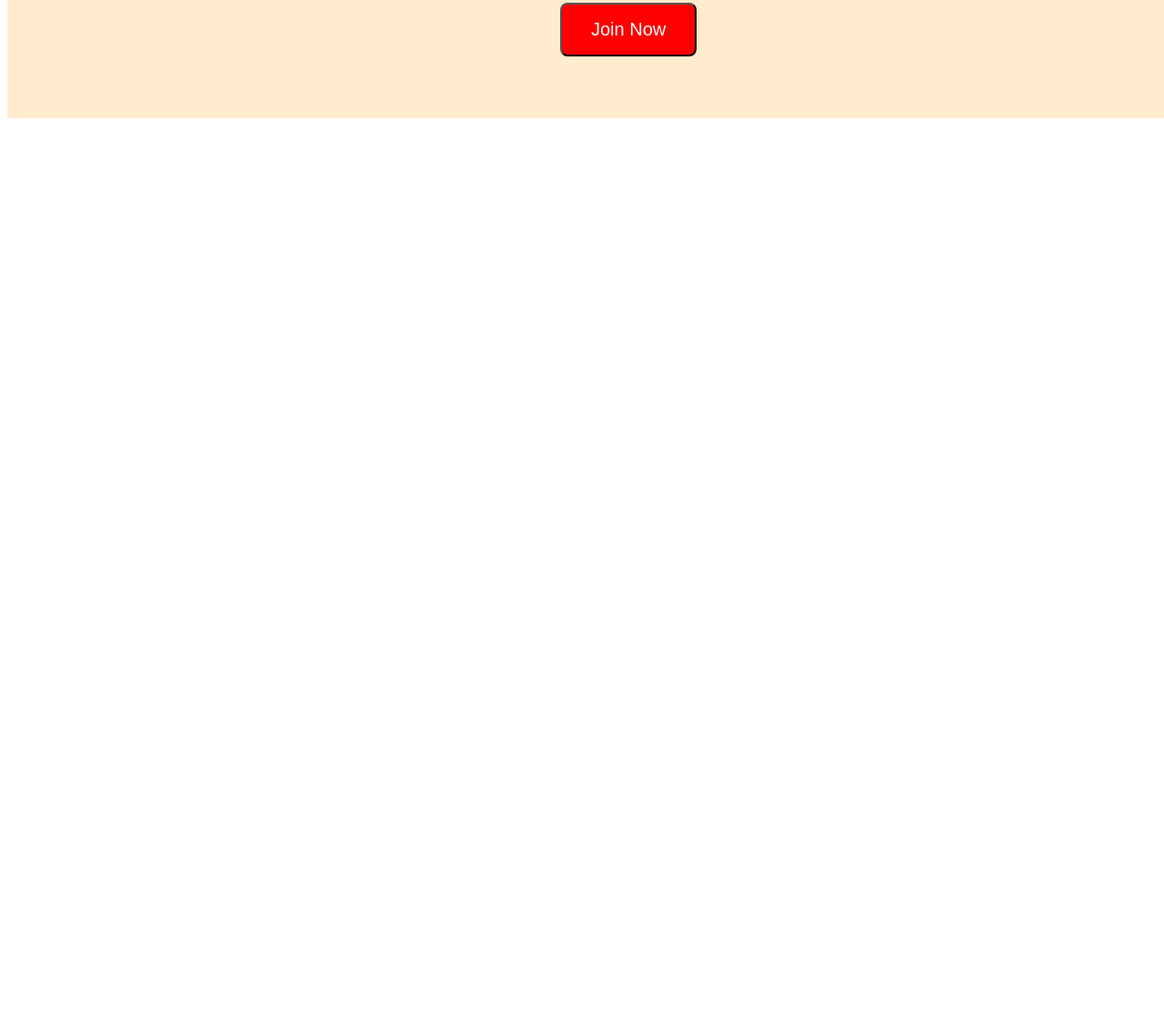
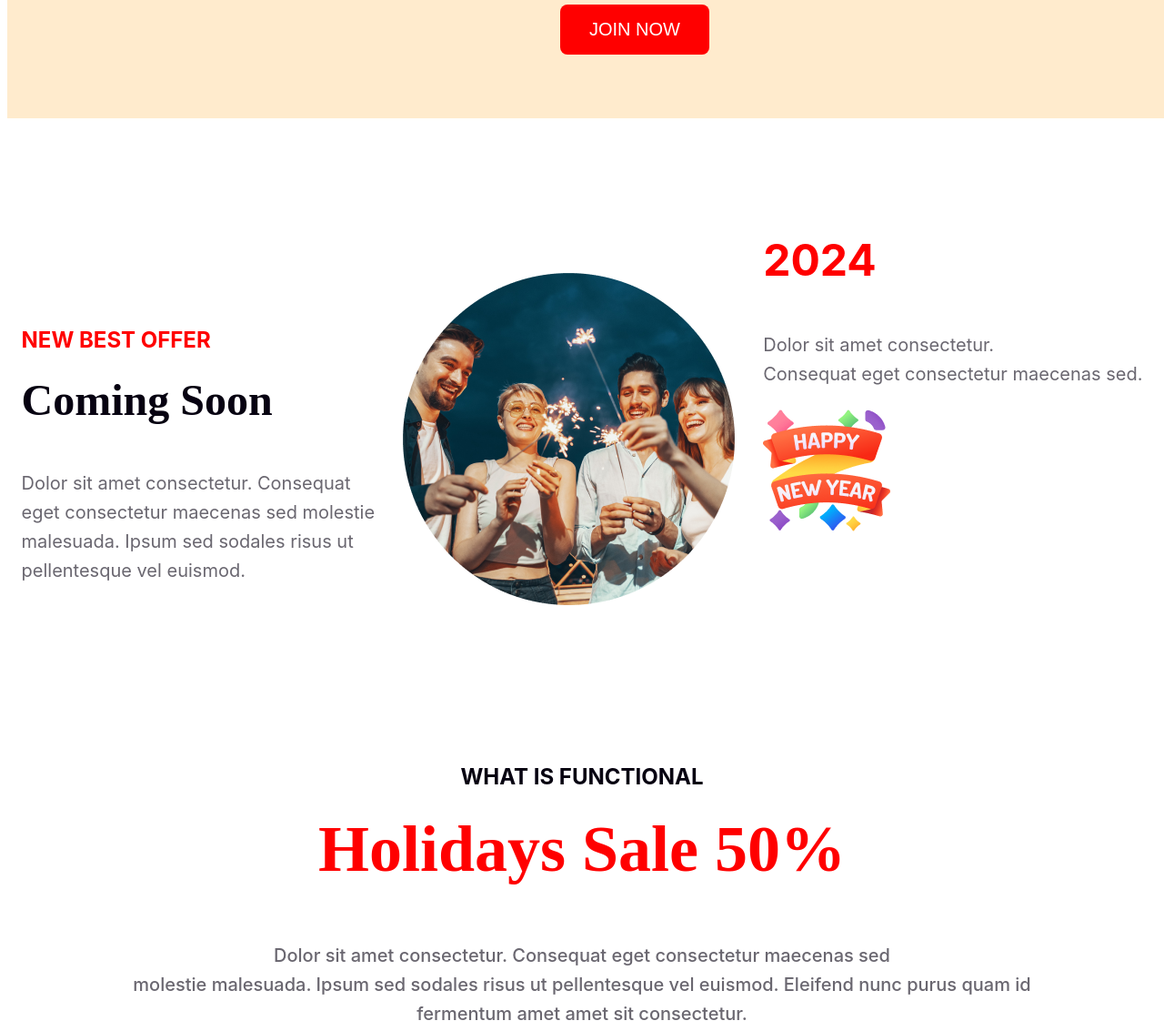
Before and after one commit to megh-24/new-year-new-me, a plain HTML site: page index.html in a window 1280 px wide. Shown: the part 3700-4833 px from the top of the page at 91% size. Before the commit the page ends 4133 px from the top, so only its background shows below. Drawn offline with Linux system fonts and the light colour scheme.

Commit message:
added section quite often

```diff
--- a/index.html
+++ b/index.html
@@ -29,7 +29,7 @@
       <h2>Welcome to </h2>
       <h2>midnight party</h2>
       <p>Dolor sit amet consectetur. Consequat eget consectetur maecenas sed molestie malesuada. Ipsum sed sodales risus ut pellentesque vel euismod. </p>
-      <button>Join Now</button>
+      <button>JOIN NOW</button>
     </div>
 
     <section>
@@ -38,8 +38,54 @@
           <p><span>Place:</span> New Park Hotel</p>
           <p><span>Date:</span> 31 December Night 2023</p>
           <p><span>Time:</span> Evening 7.30 pm to 12.30 am</p>
-          <button class="main6">Join Now</button>
+          <button class="main6">JOIN NOW</button>
         </section>
+      </div>
+    </section>
+
+    <section>
+      <div class="mainf" >
+        <div class="sec1">
+          <p class="main7"><strong>NEW BEST OFFER</strong></p>
+          <p class="main8"><strong>Coming Soon</strong></p>
+          <p class="all">
+            Dolor sit amet consectetur. Consequat
+            <br>
+            eget consectetur maecenas sed molestie
+            <br>
+            malesuada. Ipsum sed sodales risus ut
+            <br>
+            pellentesque vel euismod.</p>
+
+        </div>
+        <div class="sec2">
+          <img class="img1" src="images/Ellipse 1.png" alt="">
+        </div>
+        <div class="sec3">
+          <p class="main9">2024</p>
+          <p class="all">
+            Dolor sit amet consectetur.
+            <br>
+            Consequat eget consectetur maecenas sed.
+          </p>
+          <img src="images/Group 96.png" alt="">
+        </div>
+      </div>
+    </section>
+
+    <section>
+      <div>
+        <p class="sec4"><strong>WHAT IS FUNCTIONAL</strong></p>
+        <h1 class="foorti"><span>Holidays</span> Sale 50%</h1>
+        <p class="happy-vibe">
+          Dolor sit amet consectetur. Consequat eget consectetur maecenas sed
+          <br>
+          molestie malesuada. Ipsum sed sodales risus ut pellentesque vel euismod. Eleifend nunc purus quam id
+          <br>
+          fermentum amet amet sit consectetur.
+          </p>
+          <img class="img2" src="images/Group 75.png" alt="">
+          <img class="img3" src="images/Group 44.png" alt="">
       </div>
     </section>
 
--- a/styles/style.css
+++ b/styles/style.css
@@ -28,6 +28,7 @@
 
 .maing {
     font-size: 24px;
+
 }
 
 .main3 {
@@ -66,12 +67,134 @@
     align-items: center;
     gap: 10px;
     border-radius: 8px;
+    border: none;
     background: #F00;
     color: #FFF;
     font-size: 20px;
     margin-left: 608px;
 }
 
-span{
+span {
     color: #F00;
 }
+
+.main7 {
+    color: #F00;
+    text-align: left;
+    font-family: Inter;
+    font-size: 24px;
+    font-style: normal;
+    font-weight: 500;
+    line-height: normal;
+    margin-top: 224px;
+
+}
+
+.main8 {
+    color: #070211;
+    font-family: Merriweather;
+    font-size: 48px;
+    font-style: normal;
+    font-weight: 900;
+    line-height: normal;
+    text-transform: capitalize;
+    margin-top: 0;
+}
+
+.mainf {
+    display: flex;
+}
+
+.main9 {
+    color: #F00;
+    font-family: Inter;
+    font-size: 48px;
+    font-style: normal;
+    font-weight: 700;
+    line-height: normal;
+
+}
+
+.img1 {
+
+    background-repeat: no-repeat;
+    background-position: bottom left;
+    background-size: ;
+    border-radius: 16px 0px 16px 16px;
+
+}
+
+.img2 {
+    background-image: url('../images/Rectangle\ 2.png');
+    background-repeat: no-repeat;
+    background-position: bottom left;
+    background-size: ;
+    border-radius: 16px 0px 16px 16px;
+
+}
+
+.img3 {
+    background-image: url('../images/Rectangle\ 1.png');
+    background-repeat: no-repeat;
+    background-position: bottom right;
+
+}
+
+.all {
+    margin-top: 0;
+    padding: auto;
+    color: rgba(7, 2, 17, 0.60);
+    font-family: Inter;
+    font-size: 20px;
+    font-style: normal;
+    font-weight: 400;
+    line-height: 32px;
+    /* 160% */
+}
+
+.sec1 {
+    margin: auto;
+}
+
+
+.sec2 {
+    margin: auto;
+    margin-top: 170px;
+}
+
+.sec3 {
+    margin: auto;
+}
+
+.sec4 {
+    color: #070211;
+    font-family: Inter;
+    font-size: 24px;
+    font-style: normal;
+    font-weight: 500;
+    line-height: normal;
+    text-align: center;
+    margin-top: 170px;
+}
+
+.foorti {
+    color: #F00;
+    text-align: center;
+    font-family: Merriweather;
+    font-size: 72px;
+    font-style: normal;
+    font-weight: 900;
+    line-height: normal;
+    margin-top: 0;
+}
+
+.happy-vibe {
+    color: rgba(7, 2, 17, 0.60);
+    text-align: center;
+    font-family: Inter;
+    font-size: 20px;
+    font-style: normal;
+    font-weight: 500;
+    line-height: 32px;
+    /* 160% */
+}
```
